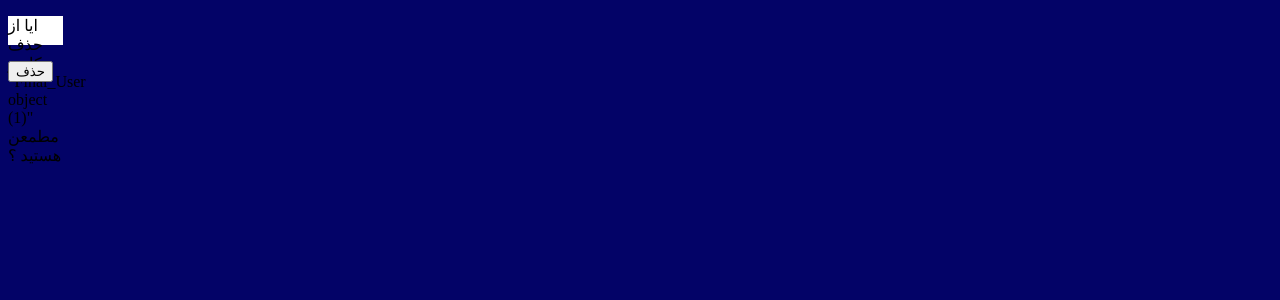
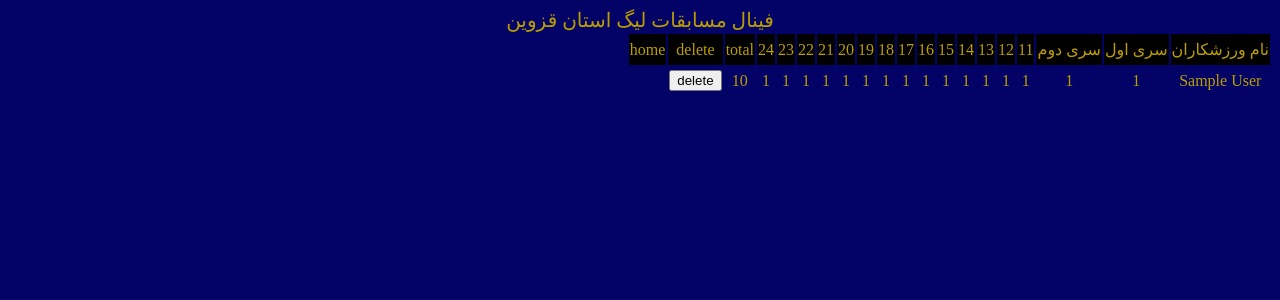
Before and after one commit to Ali0011k/fsrp, a Django app: page /delete/user/final/1 in a window 1280 px wide. Shown: the top 300 px of the page. Run offline with Django 4.2, Linux system fonts and the light colour scheme; tables that the repository leaves empty hold one stand-in row (values such as "Sample post").

Commit message:
add delete to code to delete players

```diff
--- a/final/forms.py
+++ b/final/forms.py
@@ -17,3 +17,6 @@ class FinalUserForm(forms.ModelForm):
         ]
         cleaned_data['total'] = sum([field for field in num_fields if field is not None])
         return cleaned_data
+
+class Delete_User(forms.Form):
+    button = forms.CharField()
--- a/final/templates/home.html
+++ b/final/templates/home.html
@@ -49,8 +49,9 @@
                     <td id="nav">23</td>
                     <td id="nav">24</td>
                     <td id="nav"> total </td>
-                    <td><a id="bt" type=" button " href="">edit</a></td>
-                    <td><a id="bt" type=" button " href="/create/user/final/">add</a></td>
+                    <td id="nav"><a id="bt" type=" button " href="">edit</a></td>
+                    <td id="nav">delete</td>
+                    <td id="nav"><a id="bt" type=" button " href="/create/user/final/">add</a></td>
 
                     </td>
                 </tr>
--- a/final/templates/user_delete.html
+++ b/final/templates/user_delete.html
@@ -1,19 +1,172 @@
 {% load static %}
 <!DOCTYPE html>
 <html lang="en">
+
 <head>
+    <link rel="stylesheet" href="{% static 'css/style.css'%}">
     <meta charset="UTF-8">
     <meta name="viewport" content="width=device-width, initial-scale=1.0">
-    <link rel="stylesheet" href="{% static 'css/style.css'%}">
-    <title>حذف کاربر</title>
+    <title>final</title>
+    <style>
+        a{
+            text-decoration: none;
+        }
+    </style>
 </head>
+
 <body>
-    <tbody>
-        <form method="post">{% csrf_token %}
-            <p class="py-2">ایا از حذف کاربر "{{ object }}" مطمعن هستید ؟ </p>
-            {{ form }}
-            <input type="submit" value="حذف" class="btn btn-danger">
-        </form>
-    </tbody>
+    <div>
+        <label for="">فینال مسابقات لیگ استان قزوین </label>
+        <!-- <ul>
+            <li>1</li>
+            <li>2</li>
+            <li>3</li>
+            <li>4</li>
+            <li>5</li>
+            <li>6</li>
+            <li>7</li>
+            <li>8</li>
+        </ul> -->
+        <table>
+            <thead>
+                <tr>
+                    <!-- <td id="nav"></td> -->
+                    <td id="nav">نام ورزشکاران</td>
+                    <td id="nav">سری اول</td>
+                    <td id="nav">سری دوم</td>
+                    <td id="nav">11</td>
+                    <td id="nav">12</td>
+                    <td id="nav">13</td>
+                    <td id="nav">14</td>
+                    <td id="nav">15</td>
+                    <td id="nav">16</td>
+                    <td id="nav">17</td>
+                    <td id="nav">18</td>
+                    <td id="nav">19</td>
+                    <td id="nav">20</td>
+                    <td id="nav">21</td>
+                    <td id="nav">22</td>
+                    <td id="nav">23</td>
+                    <td id="nav">24</td>
+                    <td id="nav"> total </td>
+                    <td id="nav">delete</td>
+                    <td id="nav"><a id="bt" type=" button " href="/home/">home</a></td>
+                    <td></td>
+
+                    </td>
+                </tr>
+            </thead>
+            <tbody>
+                {% for i in object %}
+                <tr>
+                    <tr>
+                        <td>{{i.name}}</td>
+
+                        {% if i.seri1 %}
+                        <td>{{i.seri1}}</td>
+                        {% else %}
+                        <td>0</td>
+                        {% endif %}
+                        {% if i.seri2 %}
+                        <td>{{i.seri2}}</td>
+                        {% else %}
+                        <td>0</td>
+                        {% endif %}
+                        {% if i.num11 %}
+                        <td>{{i.num11}}</td>
+                        {% else %}
+                        <td>0</td>
+                        {% endif %}
+                        {% if i.num12 %}
+                        <td>{{i.num12}}</td>
+                        {% else %}
+                        <td>0</td>
+                        {% endif %}
+                        {% if i.num13 %}
+                        <td>{{i.num13}}</td>
+                        {% else %}
+                        <td>0</td>
+                        {% endif %}
+                        {% if i.num14 %}
+                        <td>{{i.num14}}</td>
+                        {% else %}
+                        <td>0</td>
+                        {% endif %}
+                        {% if i.num15 %}
+                        <td>{{i.num15}}</td>
+                        {% else %}
+                        <td>0</td>
+                        {% endif %}
+                        {% if i.num16 %}
+                        <td>{{i.num16}}</td>
+                        {% else %}
+                        <td>0</td>
+                        {% endif %}
+                        {% if i.num17 %}
+                        <td>{{i.num17}}</td>
+                        {% else %}
+                        <td>0</td>
+                        {% endif %}
+                        {% if i.num18 %}
+                        <td>{{i.num18}}</td>
+                        {% else %}
+                        <td>0</td>
+                        {% endif %}
+                        {% if i.num19 %}
+                        <td>{{i.num19}}</td>
+                        {% else %}
+                        <td>0</td>
+                        {% endif %}
+                        {% if i.num20 %}
+                        <td>{{i.num20}}</td>
+                        {% else %}
+                        <td>0</td>
+                        {% endif %}
+                        {% if i.num21 %}
+                        <td>{{i.num21}}</td>
+                        {% else %}
+                        <td>0</td>
+                        {% endif %}
+                        {% if i.num22 %}
+                        <td>{{i.num22}}</td>
+                        {% else %}
+                        <td>0</td>
+                        {% endif %}
+                        {% if i.num23 %}
+                        <td>{{i.num23}}</td>
+                        {% else %}
+                        <td>0</td>
+                        {% endif %}
+                        {% if i.num24 %}
+                        <td>{{i.num24}}</td>
+                        {% else %}
+                        <td>0</td>
+                        {% endif %}
+                        <td>
+                            {{i.total}}
+                        </td>
+                       <td>
+                        <form method="post">{% csrf_token %}
+
+                            <input name="button" type="submit" value="delete" class="btn btn-danger" style="cursor: pointer;">
+                        </form>
+                       </td>
+
+                    </tr>
+
+
+                </tr>
+                <td>
+                </td>
+                </tr>
+                {% endfor %}
+            </tbody>
+            <tfoot>
+                <tr>
+                </tr>
+            </tfoot>
+        </table>
+    </div>
+
 </body>
 </html>
--- a/final/urls.py
+++ b/final/urls.py
@@ -10,6 +10,6 @@ urlpatterns = [
     path('home/' , home,name='home'),
     path('create/user/final/' , Final_User_Create.as_view(),name='create'),
     path('update/user/final/<int:pk>' , Final_User_Update.as_view(),name='update'),
-    path('delete/user/final/<int:pk>' , Final_User_delete.as_view(),name='delete'),
+    path('delete/user/final/<int:id>' , Final_User_delete,name='delete'),
 
 ] + static(settings.STATIC_URL, document_root=settings.STATIC_ROOT) + static(settings.MEDIA_URL, document_root=settings.MEDIA_ROOT)
--- a/final/views.py
+++ b/final/views.py
@@ -1,4 +1,4 @@
-from django.shortcuts import render
+from django.shortcuts import render , redirect
 from .models import *
 from .mixins import *
 from .forms import *
@@ -51,7 +51,19 @@ class Final_User_Update(UpdateView, Final_user_FiedsMixin):
         form.instance.total = sum([field for field in num_fields if field is not None])
         return super().form_valid(form)
 
-class Final_User_delete(DeleteView):
-    model = Final_User
-    success_url = reverse_lazy("final:home")
-    template_name = "user_delete.html"
+# class Final_User_delete(DeleteView):
+#     model = Final_User
+#     success_url = reverse_lazy("final:home")
+#     template_name = "user_delete.html"
+
+def Final_User_delete(request , id):
+    user_id = id
+    user = Final_User.objects.all().filter(id = user_id)
+    if request.method == 'POST':
+        form = Delete_User(request.POST)
+        if form.is_valid():
+            user.delete()
+            return redirect('/home/')
+    return render(request , 'user_delete.html' , {
+        'object':user
+    })
```
